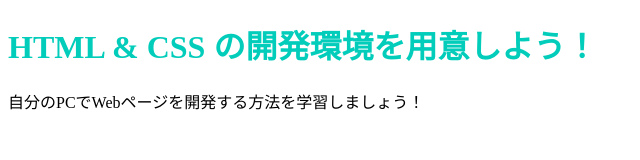
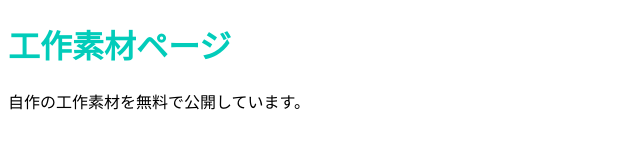
Before and after one commit to tsuku-tsuku29/tsuku-tsuku, a plain HTML site: page index.html in a window 1280 px wide. Shown: the whole page, without its empty margins (0-640 px from the left). Drawn offline with Linux system fonts and the light colour scheme.

Commit message:
Add files via upload

```diff
--- a/index.html
+++ b/index.html
@@ -6,7 +6,7 @@
     <link rel="stylesheet" href="stylesheet.css">
   </head>
   <body>
-    <h1 class="title">HTML & CSS の開発環境を用意しよう！</h1>
-    <p>自分のPCでWebページを開発する方法を学習しましょう！</p>
+    <h1 class="title">工作素材ページ</h1>
+    <p>自作の工作素材を無料で公開しています。</p>
   </body>
 </html>
```
